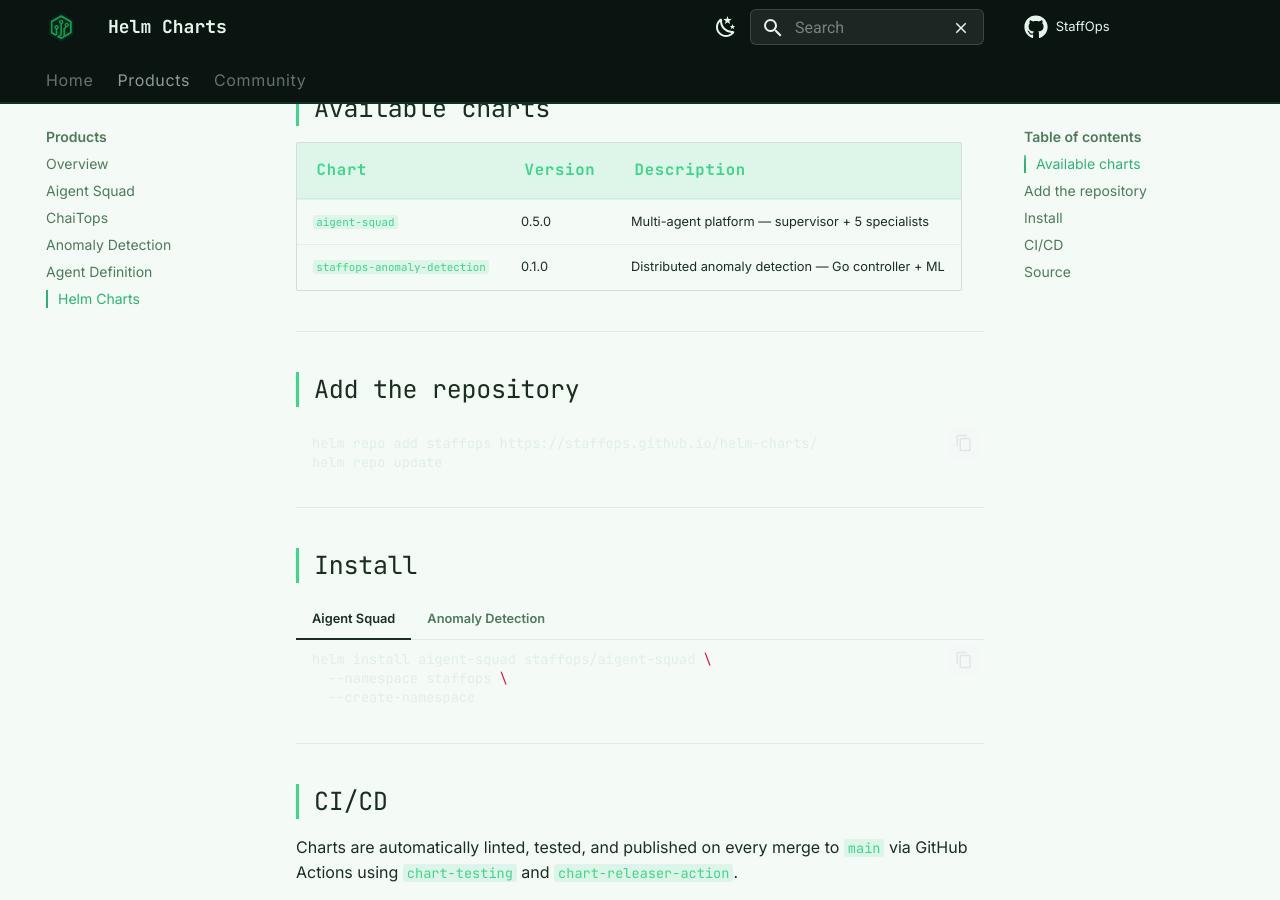
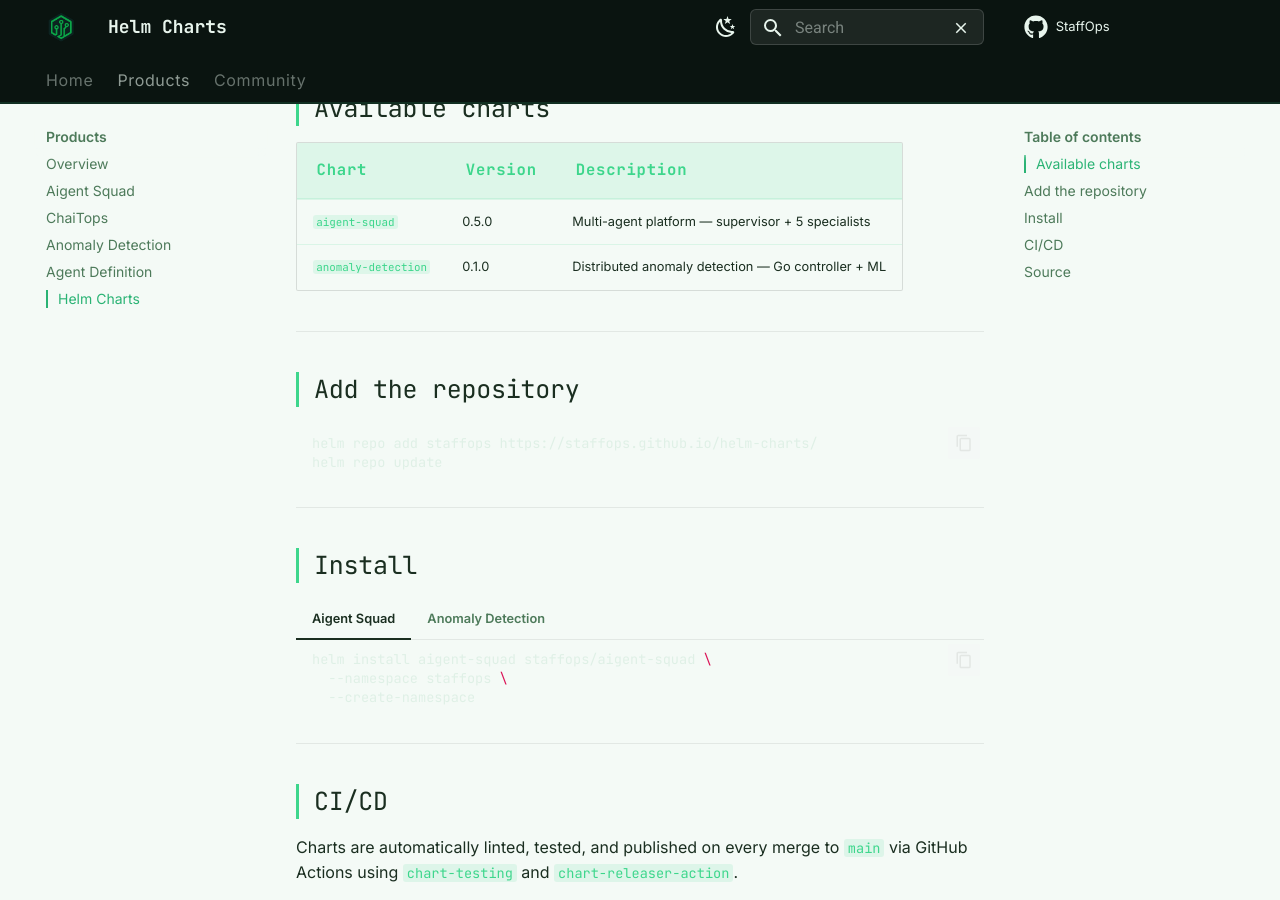
Before and after one commit to StaffOps/staffops.github.io, an MkDocs documentation site: the page built from docs/products/helm-charts.md, in a window 1280 px wide and 900 px high, scrolled down 360 px. Built offline with MkDocs 1.6.1 and Material for MkDocs 9.7.7, drawn with Linux system fonts in a browser that asks for light colours.

Commit message:
docs: update chart name to anomaly-detection on helm-charts product page
Co-Authored-By: Claude Sonnet 4.6 <noreply@anthropic.com>

````diff
--- a/docs/products/helm-charts.md
+++ b/docs/products/helm-charts.md
@@ -14,7 +14,7 @@ Kubernetes-ready Helm charts for the StaffOps suite.
 | Chart | Version | Description |
 |---|---|---|
 | `aigent-squad` | 0.5.0 | Multi-agent platform — supervisor + 5 specialists |
-| `staffops-anomaly-detection` | 0.1.0 | Distributed anomaly detection — Go controller + ML |
+| `anomaly-detection` | 0.1.0 | Distributed anomaly detection — Go controller + ML |
 
 ---
 
@@ -40,7 +40,7 @@ helm repo update
 === "Anomaly Detection"
 
     ```bash
-    helm install anomaly-detection staffops/staffops-anomaly-detection \
+    helm install anomaly-detection staffops/anomaly-detection \
       --namespace staffops \
       --create-namespace
     ```
````
